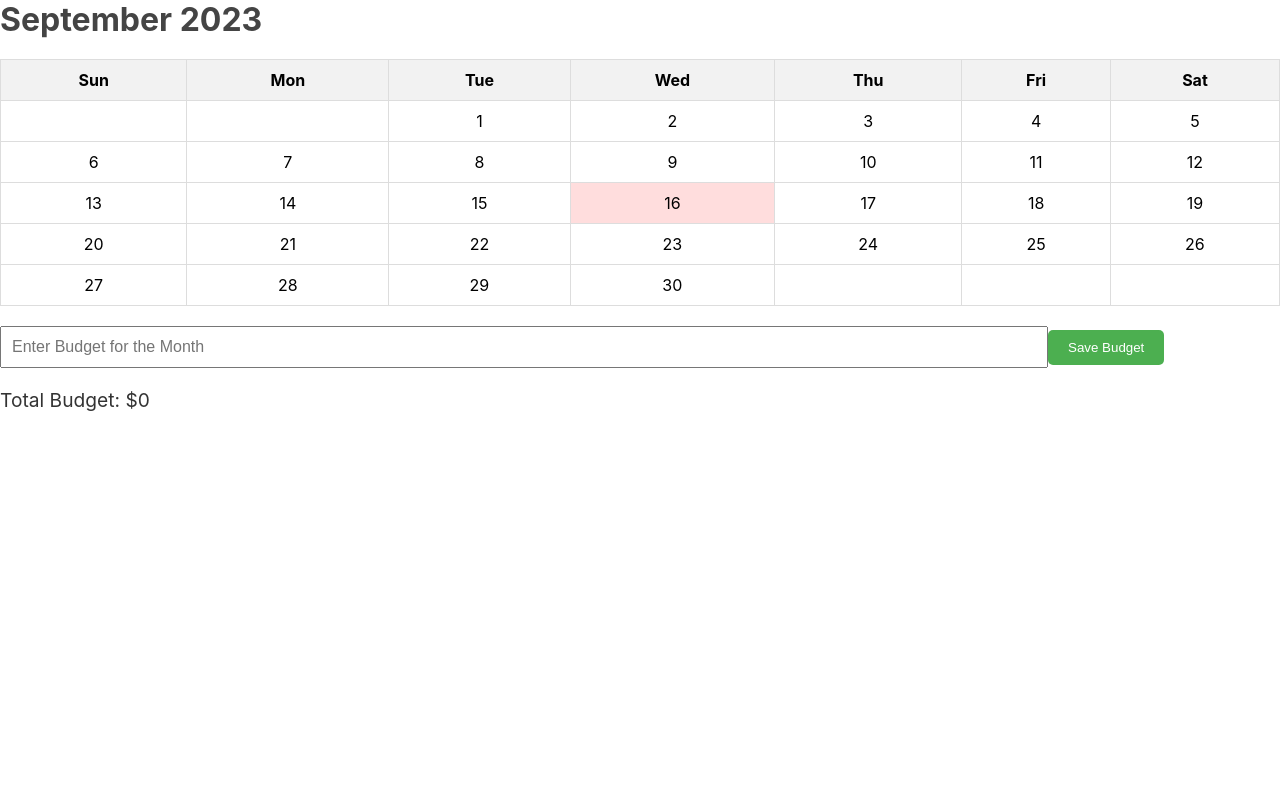
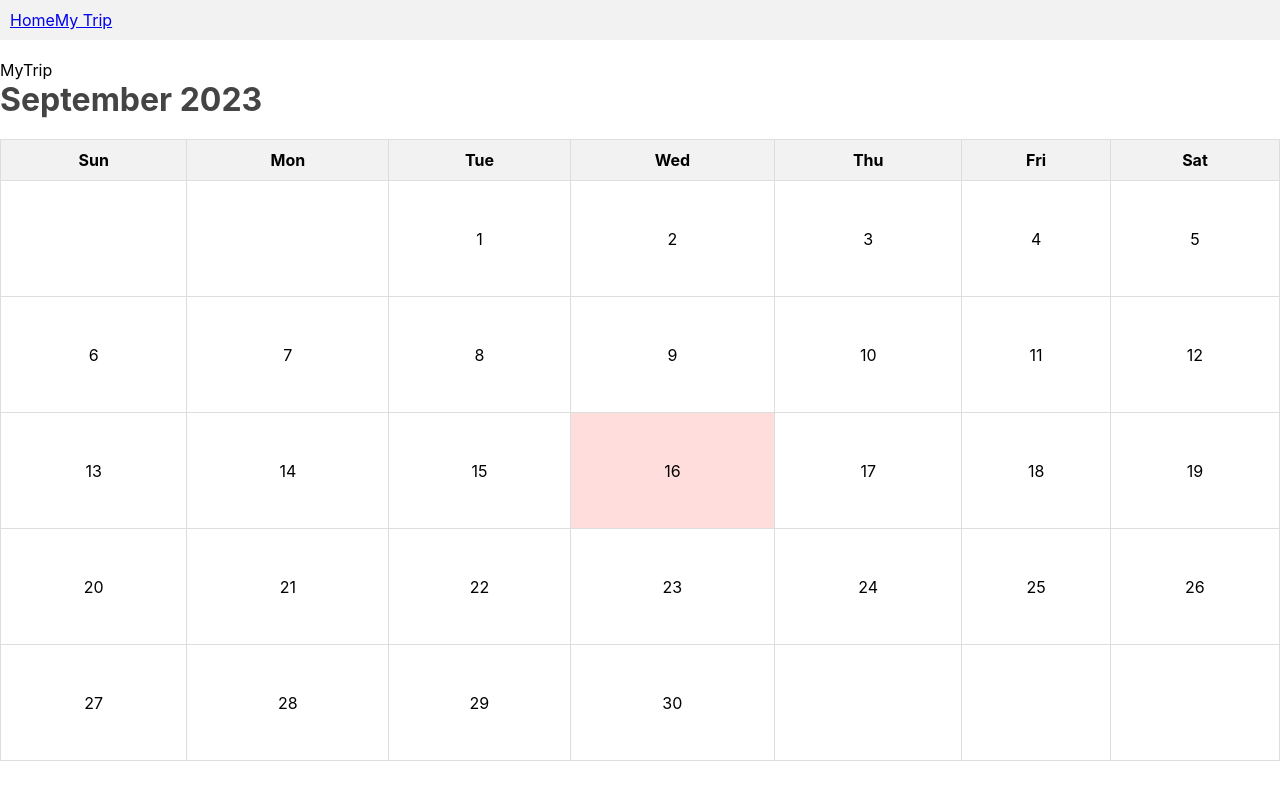
Before and after one commit to jliakim23/project3-frontend, a React (Create React App) app: page /Trip in a window 1280 px wide. Built offline with nearby package versions, Linux system fonts and the light colour scheme.

Commit message:
jose fourth commit

```diff
--- a/src/App.css
+++ b/src/App.css
@@ -4,6 +4,7 @@
   align-items: center;
   font-family: Arial, sans-serif;
   margin: 20px;
+  min-height: 200px;
 }
 
 /* Style for the header */
@@ -18,6 +19,7 @@
 table {
   border-collapse: collapse;
   width: 100%;
+  min-height: 200px;
 }
 
 th, td {
@@ -29,7 +31,9 @@ th, td {
 th {
   background-color: #f2f2f2;
 }
-
+td{
+  height: 95px;
+}
 /* Style for the current day */
 .current-day {
   background-color: #fdd;
@@ -64,3 +68,14 @@ th {
   font-size: 1.2rem;
   color: #333;
 }
+
+.nav{
+  display: flex;
+  flex-direction: row;
+  justify-content: space-between;
+  align-items: center;
+  width: 100%;
+  background-color: #f2f2f2;
+  padding: 10px;
+  margin-bottom: 20px;
+}
--- a/src/App.js
+++ b/src/App.js
@@ -1,8 +1,11 @@
 import logo from './logo.svg';
 import './App.css';
 import React from 'react';
-import { BrowserRouter as Router, Route } from 'react-router-dom';
+import { Route, Routes } from 'react-router-dom';
 import Calendar from './components/Calendar';
+import Nav from './components/Nav';
+import Home from './pages/Home';
+import MyTrip from './pages/MyTrip';
 
 
 
@@ -13,8 +16,12 @@ import Calendar from './components/Calendar';
 function App() {
   return (
     <div>
+   <Nav />
+   <Routes>
+<Route path="/" element={<Home />} />
+<Route path='/Trip' element={<MyTrip />} />
+    </Routes>
       <Calendar />
-
     </div>
   );
 }
--- a/src/components/Calendar.jsx
+++ b/src/components/Calendar.jsx
@@ -61,9 +61,7 @@ const Calendar = (props) => {
         </tr>
 
     </table>
-    <input type="number" class="budget" placeholder="Enter Budget for the Month" />
-    <button class="budget-button">Save Budget</button>
-    <div class="budget-total">Total Budget: $0</div>
+
 </div>
   )
 }
--- /dev/null
+++ b/src/components/Nav.jsx
@@ -0,0 +1,16 @@
+import React from 'react'
+import { Link } from 'react-router-dom'
+
+
+const Nav = () => {
+  return (
+    <div className="nav">
+        <nav>
+            <Link  to="/">Home</Link>
+            <Link to="/Trip">My Trip</Link>
+        </nav>
+    </div>
+  )
+}
+
+export default Nav
--- a/src/index.js
+++ b/src/index.js
@@ -3,12 +3,17 @@ import ReactDOM from 'react-dom/client';
 import './index.css';
 import App from './App';
 import reportWebVitals from './reportWebVitals';
+import { BrowserRouter as Router } from 'react-router-dom';
+
 
 const root = ReactDOM.createRoot(document.getElementById('root'));
 root.render(
   <React.StrictMode>
+    <Router>
     <App />
+    </Router>
   </React.StrictMode>
+
 );
 
 // If you want to start measuring performance in your app, pass a function
```
